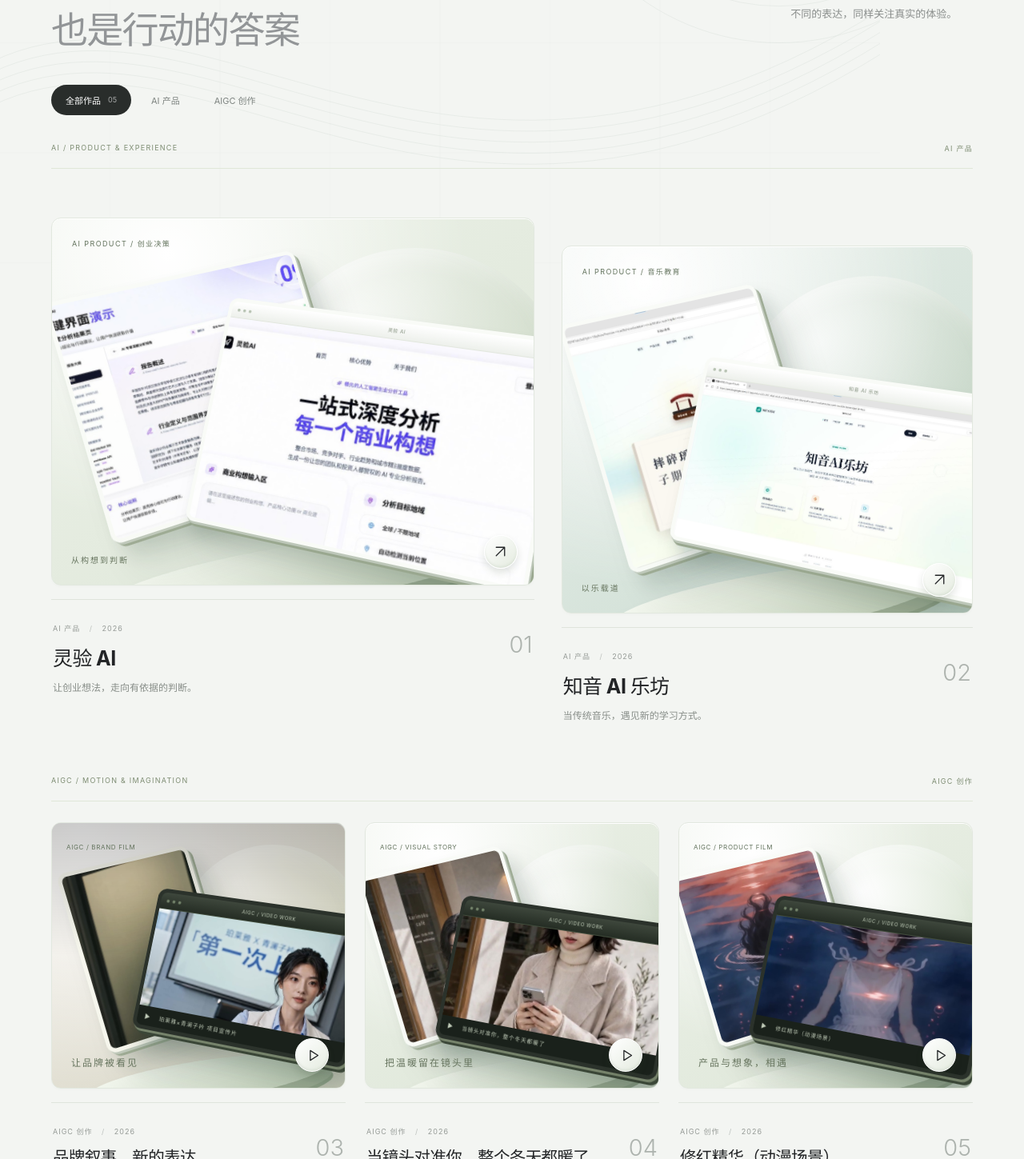
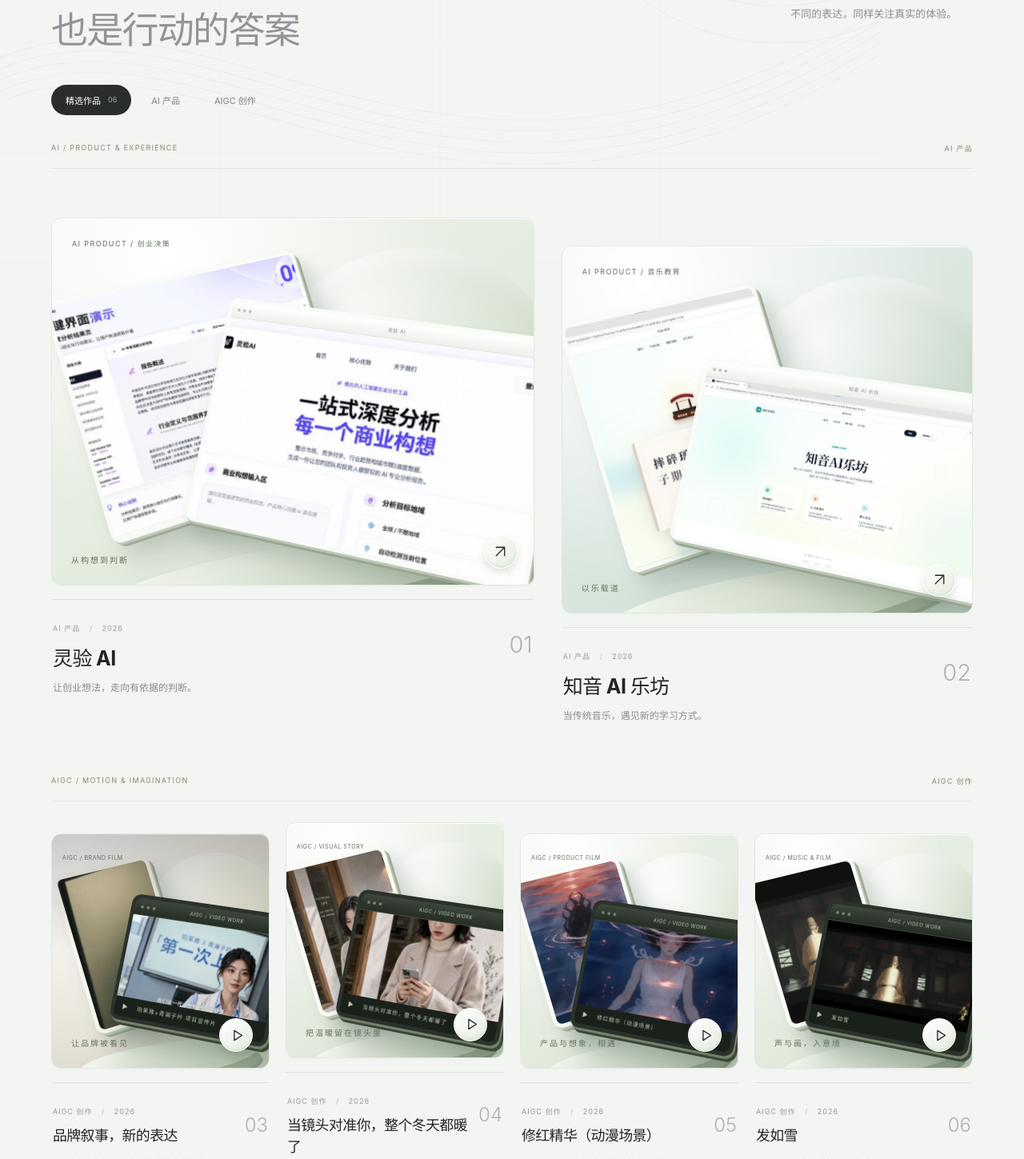
Before and after one commit to dongyejia/dongyejia.github.io, a React (Vite) app: page / in a window 1280 px wide. Shown: the part 5481-6930 px from the top of the page at 80% size. Built offline with nearby package versions, Linux system fonts and the light colour scheme.

Commit message:
Feature Fa Ru Xue as fourth AIGC film and rename selected filter

```diff
--- a/src/content.js
+++ b/src/content.js
@@ -59,6 +59,12 @@ export const projects = [
     description: '围绕修红精华展开的动漫场景视频创作，探索 AIGC 在产品视觉与场景化叙事中的表达。完整作品可在站内播放。',
     facts: [['创作方向', '产品影像 / 动漫场景'], ['作品形式', '视频'], ['观看方式', '站内视频播放']], mediaId: 'video-2', stageCaption: '产品与想象，相遇',
   },
+  {
+    id: 'faruxue', number: '06', title: '发如雪', subtitle: '以音乐与影像，铺陈古风意境。', category: 'AIGC 创作', type: 'AIGC / MUSIC & FILM', year: '2026',
+    image: '/assets/video-1.jpg', alt: '发如雪视频作品画面',
+    description: '音乐与影像创作作品《发如雪》，完整视频可在站内播放。',
+    facts: [['创作方向', '音乐 / 视听表达'], ['作品形式', '视频'], ['观看方式', '站内视频播放']], mediaId: 'video-1', stageCaption: '声与画，入意境',
+  },
 ];
 
 export const campus = [
--- a/src/main.jsx
+++ b/src/main.jsx
@@ -90,7 +90,7 @@ function ProjectArtwork({ item }) {
 function App() {
   usePointerLight();
   const [menuOpen, setMenuOpen] = useState(false);
-  const [filter, setFilter] = useState('全部作品');
+  const [filter, setFilter] = useState('精选作品');
   const [project, setProject] = useState(null);
   const [selectedMedia, setSelectedMedia] = useState(null);
   const [pdf, setPdf] = useState(null);
@@ -111,7 +111,7 @@ function App() {
     else { videoRef.current.pause(); setPaused(true); }
   }
   const libraryMedia = media.filter(item => item.kind === mediaKind);
-  const shownProjects = filter === '全部作品' ? projects : projects.filter(p => p.category === filter);
+  const shownProjects = filter === '精选作品' ? projects : projects.filter(p => p.category === filter);
   return <>
     <div className="opening"><div className="opening-center" aria-hidden="true"><div className="opening-mask"><div className="opening-monogram">DYJ</div></div><div className="opening-caption">MUSIC · EDUCATION · CREATIVE TECHNOLOGY</div><div className="opening-line" /></div><button className="opening-skip" onClick={() => window.dispatchEvent(new Event('portfolio:skip-opening'))}>跳过开场 ↗</button></div>
     <div className="motion-controls">{allowMotion && <button className="motion-toggle" onClick={() => { window.history.replaceState(null, '', '#home'); window.scrollTo({ top: 0, behavior: 'instant' }); setOpeningRun(value => value + 1); }}>重播开场 ↗</button>}<button className="motion-toggle" aria-pressed={allowMotion} onClick={() => setAllowMotion(value => { sessionStorage.setItem('portfolio-motion', String(!value)); return !value; })}><span className="motion-indicator" />动态效果：{allowMotion ? '开启' : '关闭'}</button></div>
@@ -155,7 +155,7 @@ function App() {
       <section id="work" className="work section"><div className="container">
         <div className="section-word" aria-hidden="true"><span>SELECTED WORK</span></div><div className="section-label" data-reveal><span>02 / SELECTED WORK</span><span>从想法，到真实体验</span></div>
         <div className="section-heading" data-reveal><h2>思考的痕迹<br /><span className="muted">也是行动的答案</span></h2><p>音乐教育、产品设计与 AI 音视频创作。<br />不同的表达，同样关注真实的体验。</p></div>
-        <div className="filter-bar" role="group" aria-label="筛选作品">{['全部作品', 'AI 产品', 'AIGC 创作'].map(label => <button key={label} className={filter === label ? 'active' : ''} aria-pressed={filter === label} onClick={() => setFilter(label)}>{label}{label === '全部作品' && <span>{String(projects.length).padStart(2, '0')}</span>}</button>)}</div>
+        <div className="filter-bar" role="group" aria-label="筛选作品">{['精选作品', 'AI 产品', 'AIGC 创作'].map(label => <button key={label} className={filter === label ? 'active' : ''} aria-pressed={filter === label} onClick={() => setFilter(label)}>{label}{label === '精选作品' && <span>{String(projects.length).padStart(2, '0')}</span>}</button>)}</div>
         {['AI 产品', 'AIGC 创作'].map(category => {
           const items = shownProjects.filter(item => item.category === category);
           return items.length > 0 && <div className={`work-group ${category === 'AIGC 创作' ? 'aigc-group' : 'product-group'}`} key={category}><div className="work-group-label"><span>{category === 'AIGC 创作' ? 'AIGC / MOTION & IMAGINATION' : 'AI / PRODUCT & EXPERIENCE'}</span><span>{category}</span></div><div className={`project-grid ${category === 'AIGC 创作' ? 'aigc-grid' : ''}`}>{items.map(item => <button className={`project-card project-${item.id}`} key={item.id} onClick={() => setProject(item)} data-reveal><ProjectArtwork item={item} /><div className="project-info"><div><span className="project-overline">{item.category} <span> / </span> {item.year}</span><h3>{item.title}</h3><p>{item.subtitle}</p></div><span className="project-number">{item.number}</span></div></button>)}</div></div>;
--- a/src/media.json
+++ b/src/media.json
@@ -1,7 +1,7 @@
 [
   {
     "id": "video-1",
-    "title": "《太平年》配乐",
+    "title": "发如雪",
     "kind": "video",
     "src": "/media/video-1.mp4",
     "poster": "/assets/video-1.jpg"
--- a/src/updates.css
+++ b/src/updates.css
@@ -38,3 +38,8 @@
 .experience-highlights{gap:16px;margin-top:21px}.experience-highlights li{font-size:15px;line-height:1.95;grid-template-columns:88px minmax(0,1fr);gap:16px}.experience-highlights strong{font-size:13px;line-height:1.95;color:#5f7353}.experience-highlights li>span{color:#687461}
 @media(min-width:701px) and (max-width:1100px){.experience{grid-template-columns:1fr;gap:32px}.timeline-row{grid-template-columns:140px minmax(0,1fr)}}
 @media(max-width:700px){.experience-title h3{font-size:27px}.experience-title p{font-size:13px}.timeline-row{grid-template-columns:1fr;gap:10px;padding:25px 0}.timeline-date{font-size:12px;padding:0}.timeline h4{font-size:18px;gap:6px}.timeline h4 span{font-size:13px}.timeline p,.experience-highlights li{font-size:14px;line-height:1.9}.experience-highlights li{grid-template-columns:1fr;gap:3px}.experience-highlights strong{font-size:12px}.experience-highlights{gap:15px}}
+/* Four selected AIGC films share one row. */
+.aigc-grid{grid-template-columns:repeat(4,minmax(0,1fr));gap:20px}.aigc-grid .spatial-stage{height:clamp(235px,23vw,325px)}.aigc-grid .project-info h3{font-size:clamp(17px,1.4vw,23px)}.aigc-grid .project-number{font-size:24px}.aigc-grid .project-art-label{font-size:7px;left:13px}.aigc-grid .stage-caption{font-size:10px}
+.stage-faruxue .object-back{width:53%;height:65%;top:13%;left:4%}.stage-faruxue .object-front{height:57%;width:79%;top:32%;right:-4%}
+@media(min-width:701px) and (max-width:1100px){.aigc-grid{display:flex;overflow-x:auto;gap:18px;padding-bottom:20px;scroll-snap-type:x proximity}.aigc-grid .project-card{flex:0 0 30%;min-width:260px;scroll-snap-align:start}.aigc-grid .spatial-stage{height:290px}}
+@media(max-width:700px){.aigc-grid .spatial-stage{height:310px}.aigc-grid .project-info h3{font-size:20px}}
```
